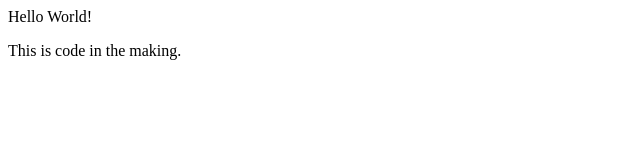
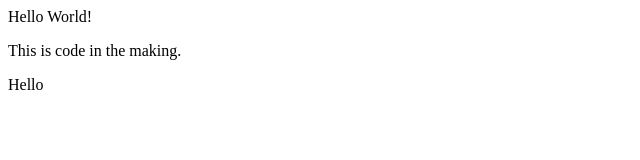
Before and after one commit to HackNodes/Git-test, a plain HTML site: page index.html in a window 1280 px wide. Shown: the full height of the page, 0-640 px from the left. Drawn offline with Linux system fonts and the light colour scheme.

Commit message:
thrid commit

```diff
--- a/index.html
+++ b/index.html
@@ -10,6 +10,8 @@
     <p>
         This is code in the making.
     </p>
-
+    <p>
+        Hello
+    </p>
 </body>
 </html>
```
